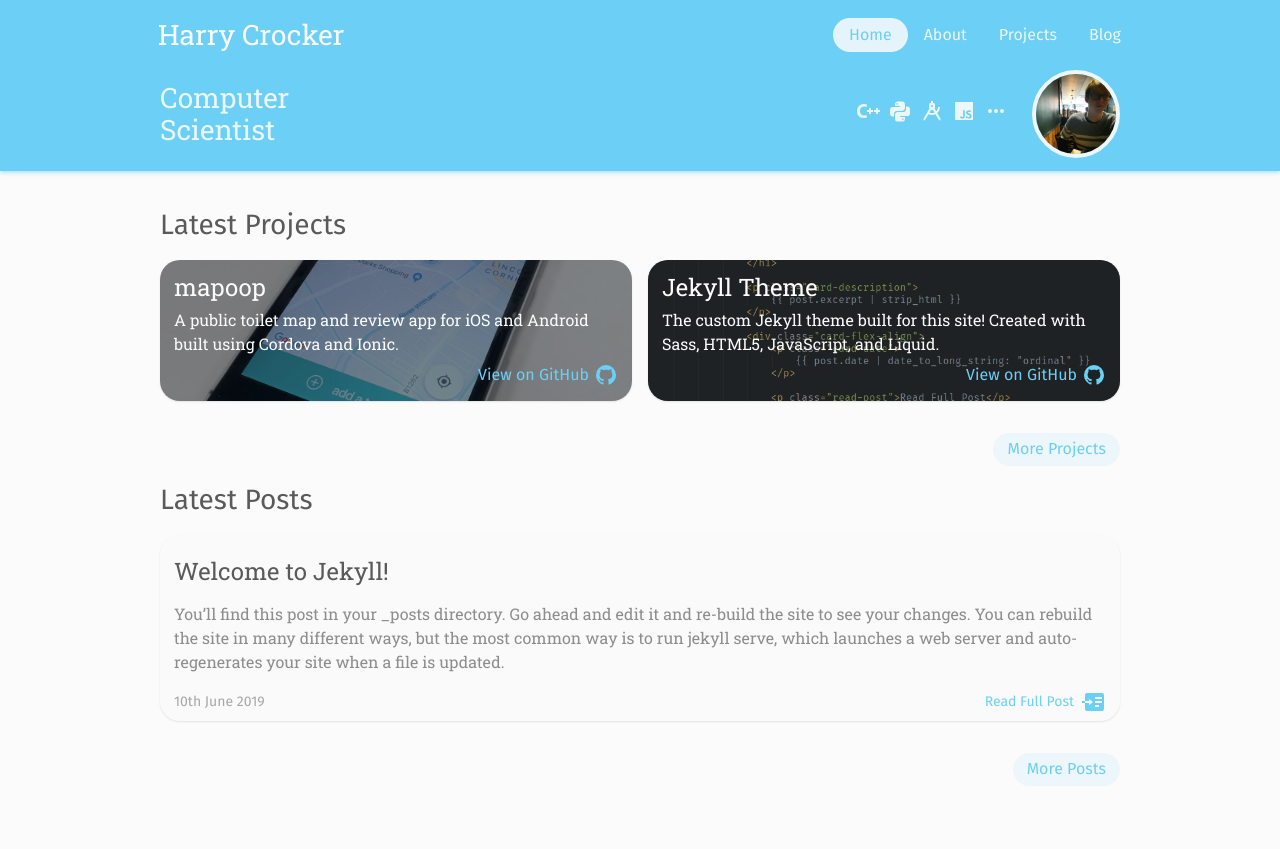
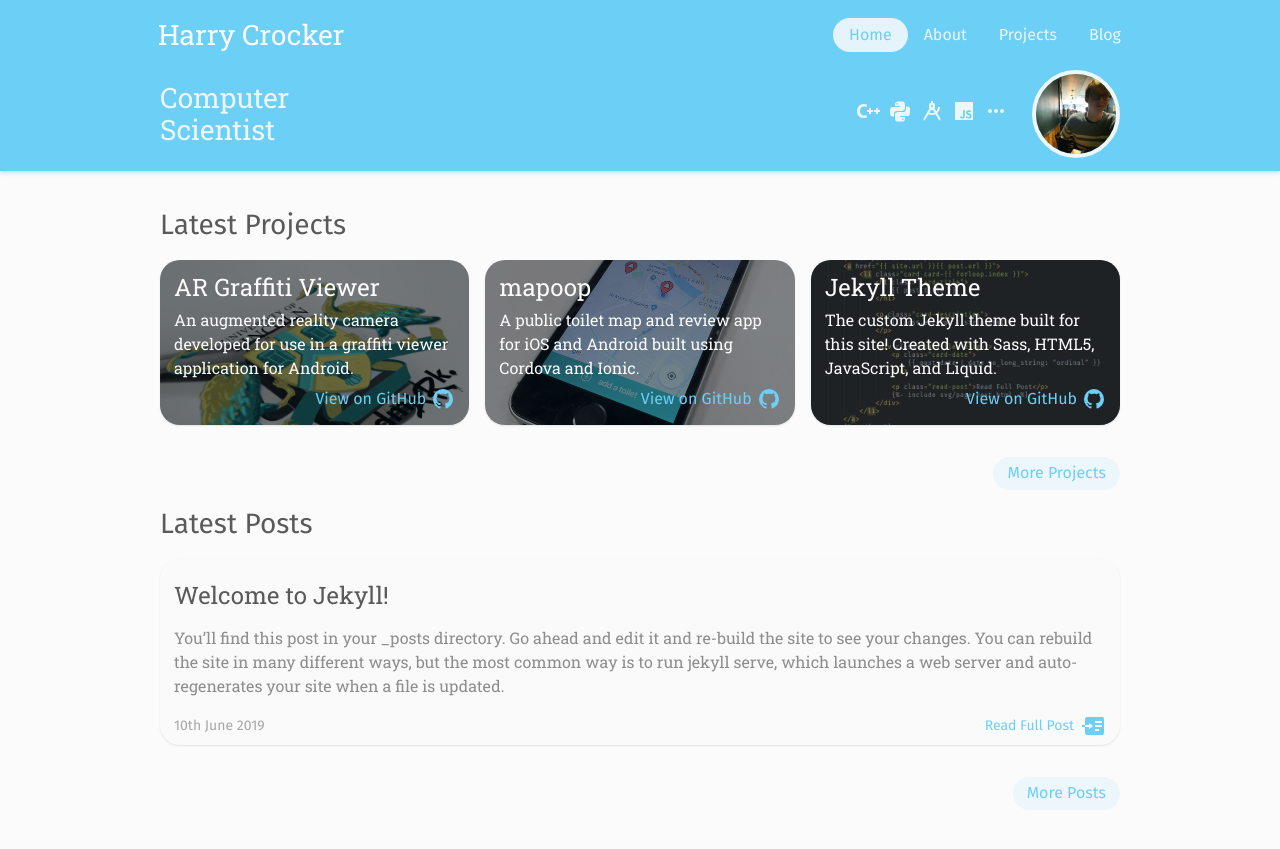
Before and after one commit to h-crocker/h-crocker.github.io, a Jekyll site: the page built from index.html, in a window 1280 px wide and 900 px high. Shown: the top 849 px of the window. Built offline with Jekyll 4.4.1, drawn with Linux system fonts in a browser that asks for light colours.

Commit message:
AR Camera Project

```diff
--- a/_includes/project-list.html
+++ b/_includes/project-list.html
@@ -1,4 +1,14 @@
 <ul class="project-list">
+    <li class="project-card project-1" id="landmark">
+        <div class="project-text">
+            <h1>AR Graffiti Viewer</h1>
+            <p>An augmented reality camera developed for use in a graffiti viewer application for Android.</p>
+            <a href="https://github.com/h-crocker/Graffiti-AR-Camera">
+                <p>View on GitHub</p>
+                {%- include svg/github.html -%}
+            </a>
+        </div>
+    </li>
     <li class="project-card project-1" id="mapoop">
         <div class="project-text">
             <h1>mapoop</h1>
--- a/_sass/default.scss
+++ b/_sass/default.scss
@@ -108,6 +108,10 @@ figure.highlight {
 
 #jekyll-theme .project-text {
   background-color: rgba($foreground, 0.3) !important;
+}
+
+#landmark {
+  background-image: url($url + "/assets/img/projects/landmark.jpg");
 }
 
 .project-list {
```
Also changed, not shown: assets/img/projects/landmark.jpg (added).
